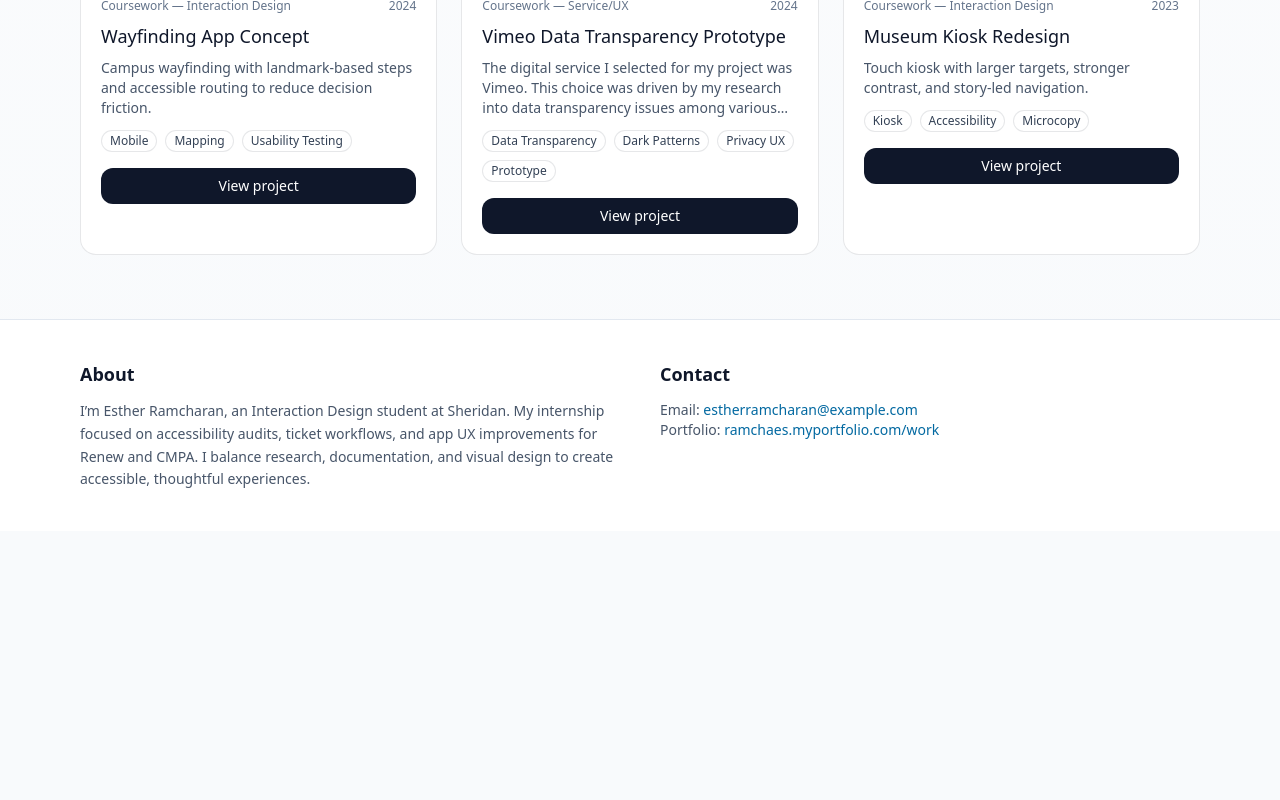
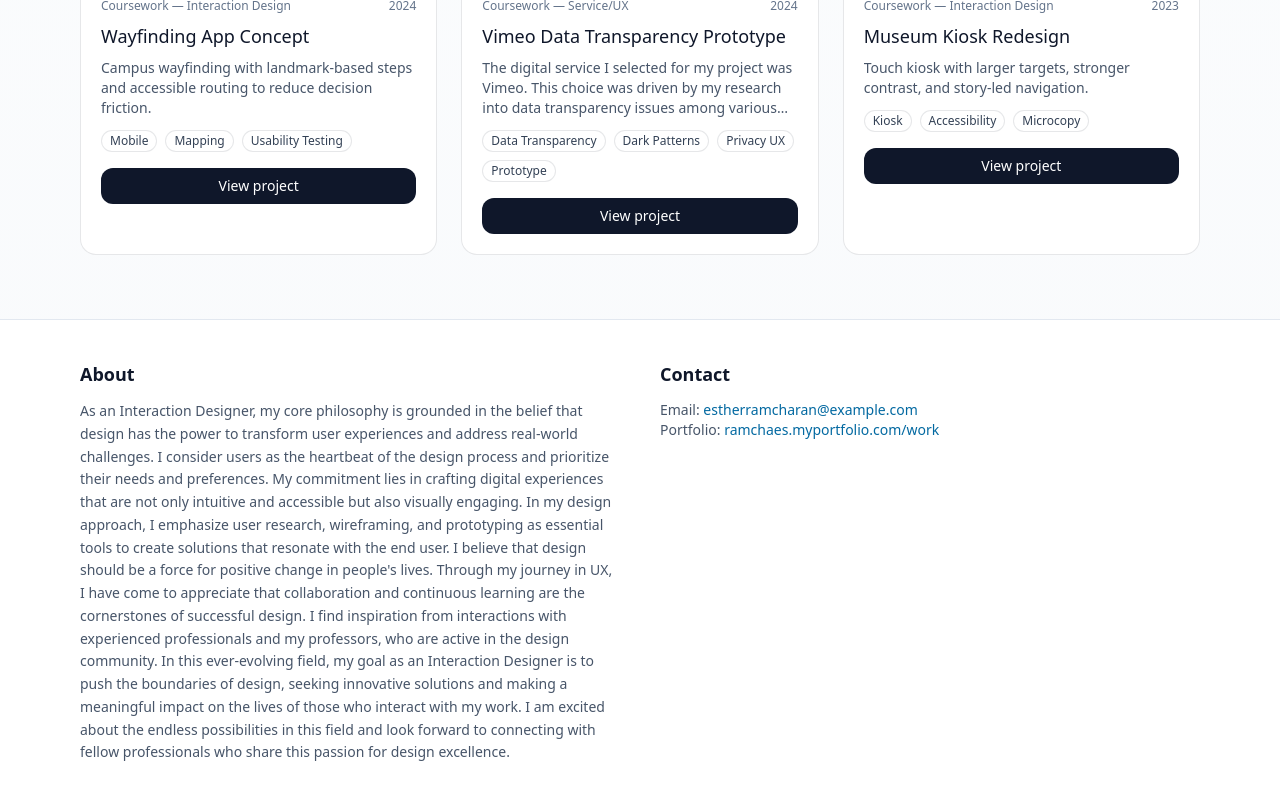
Before and after one commit to EstherRam/Portfolio, a React (Vite) app: page / in a window 1280 px wide. Shown: the part 2192-2992 px from the top of the page. Before the commit the page ends 2723 px from the top, so only its background shows below. Built offline with nearby package versions, Linux system fonts and the light colour scheme.

Commit message:
Update App.jsx

```diff
--- a/src/App.jsx
+++ b/src/App.jsx
@@ -734,10 +734,10 @@ export default function App() {
           <div>
             <h3 className="text-lg font-semibold text-slate-900">About</h3>
             <p className="mt-3 text-slate-600 text-sm leading-relaxed">
-              I’m Esther Ramcharan, an Interaction Design student at Sheridan.
-              My internship focused on accessibility audits, ticket workflows,
-              and app UX improvements for Renew and CMPA. I balance research,
-              documentation, and visual design to create accessible, thoughtful experiences.
+             As an Interaction Designer, my core philosophy is grounded in the belief that design has the power to transform user experiences and address real-world challenges. I consider users as the heartbeat of the design process and prioritize their needs and preferences. My commitment lies in crafting digital experiences that are not only intuitive and accessible but also visually engaging.
+          In my design approach, I emphasize user research, wireframing, and prototyping as essential tools to create solutions that resonate with the end user. I believe that design should be a force for positive change in people's lives.
+          Through my journey in UX, I have come to appreciate that collaboration and continuous learning are the cornerstones of successful design. I find inspiration from interactions with experienced professionals and my professors, who are active in the design community.
+          In this ever-evolving field, my goal as an Interaction Designer is to push the boundaries of design, seeking innovative solutions and making a meaningful impact on the lives of those who interact with my work. I am excited about the endless possibilities in this field and look forward to connecting with fellow professionals who share this passion for design excellence.
             </p>
           </div>
           <div id="contact">
```
